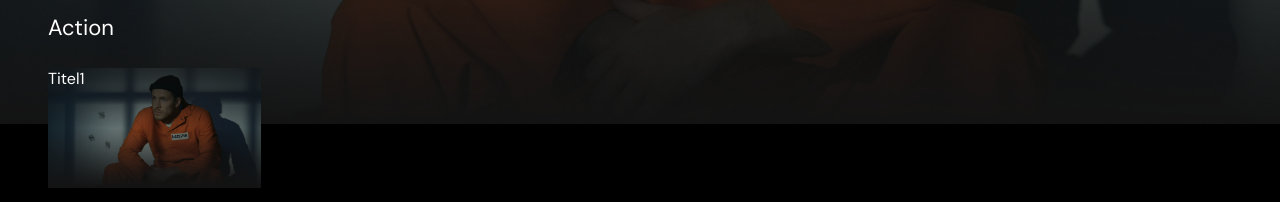
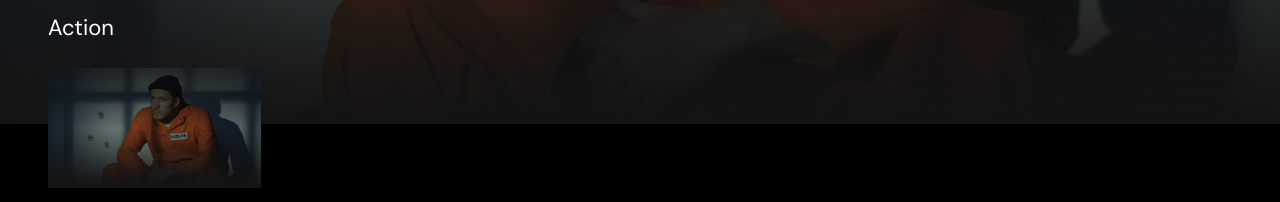
Before and after one commit to KevinMuellerDev/videoflix_frontend, a Next.js app: page /browse in a window 1280 px wide. Shown: the part 587-789 px from the top of the page. Built offline with nearby package versions, Linux system fonts and the light colour scheme.

Commit message:
added hover trailer display

```diff
--- a/src/components/Browse/ContentContainer/ContentContainer.module.css
+++ b/src/components/Browse/ContentContainer/ContentContainer.module.css
@@ -10,7 +10,7 @@
   width: 213px;
   height: 120px;
   transform-origin: bottom center;
-  transition: transform 0.15s ease-in-out;
+  transition: transform 0.3s ease-in-out;
   cursor: pointer;
   flex-shrink: 0;
   background-size: cover;
@@ -39,3 +39,15 @@
 .genre {
   font-size: 22px !important;
 }
+
+.hoverVideo {
+  position: absolute;
+  top: 0;
+  left: 0;
+  width: 100%;
+  height: 100%;
+  object-fit: cover;
+  opacity: 0;
+  transition: opacity 0.3s ease;
+  z-index: 1;
+}
--- a/src/components/Browse/ContentContainer/ContentContainer.tsx
+++ b/src/components/Browse/ContentContainer/ContentContainer.tsx
@@ -22,18 +22,8 @@ const ContentContainer = ({ data, genre }: ContentContainerProps) => {
   const filteredVideos = data.filter((video) => video.genre === genre);
   const router = useRouter();
 
-  const dummyVid = [
-    { id: 1, title: 'Action', background: '#FF5733' },
-    { id: 2, title: 'Action', background: '#FF5733' },
-    { id: 3, title: 'Comedy', background: '#33FF57' },
-    { id: 4, title: 'Drama', background: '#3357FF' },
-    { id: 5, title: 'Sci-Fi', background: '#FF33A1' },
-    { id: 6, title: 'Horror', background: '#000000' },
-  ];
-
   const redirectToVideo = (url: string) => {
     router.push(`/videopage?src=${url}`);
-    return;
   };
 
   return (
@@ -44,9 +34,43 @@ const ContentContainer = ({ data, genre }: ContentContainerProps) => {
           <div
             className={styles.dummyVid}
             key={vid.id}
-            style={{ backgroundImage: `url(${vid.screenshot})` }}
+            onMouseEnter={(e) => {
+              const video = e.currentTarget.querySelector('video');
+              if (video) {
+                video.currentTime = 0;
+                video.style.opacity = '1'; // Video einblenden
+                video.play();
+              }
+            }}
+            onMouseLeave={(e) => {
+              const video = e.currentTarget.querySelector('video');
+              if (video) {
+                video.pause();
+                video.style.opacity = '0'; // Video ausblenden
+              }
+            }}
             onClick={() => redirectToVideo(vid.video_file)}
+            style={{ position: 'relative', overflow: 'hidden' }}
           >
+            {/* Hintergrundbild */}
+            <img
+              src={vid.screenshot}
+              alt={vid.title}
+              style={{
+                display: 'block',
+                width: '100%',
+                height: '100%',
+                objectFit: 'cover',
+              }}
+            />
+
+            {/* Video-Element */}
+            <video
+              src={vid.video_file}
+              muted
+              loop
+              className={styles.hoverVideo} // Referenziert die CSS-Klasse mit Transition
+            />
             {vid.title}
           </div>
         ))}
```
